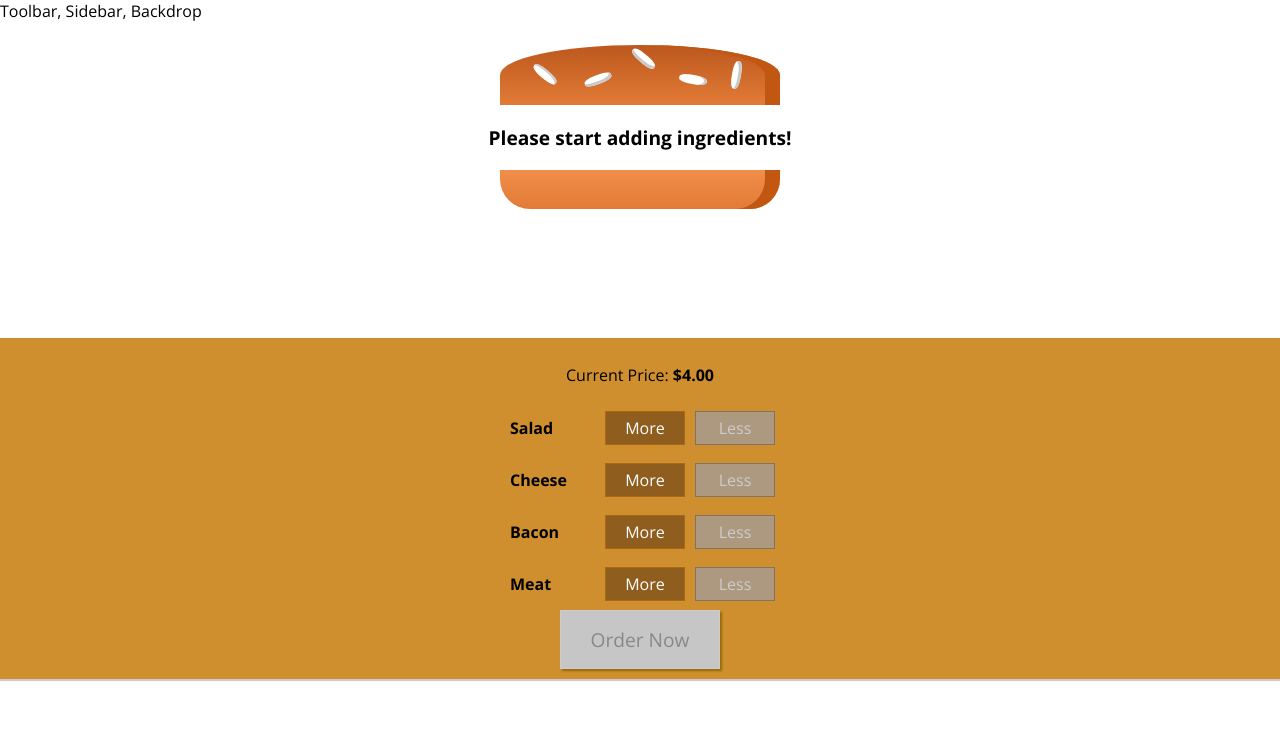
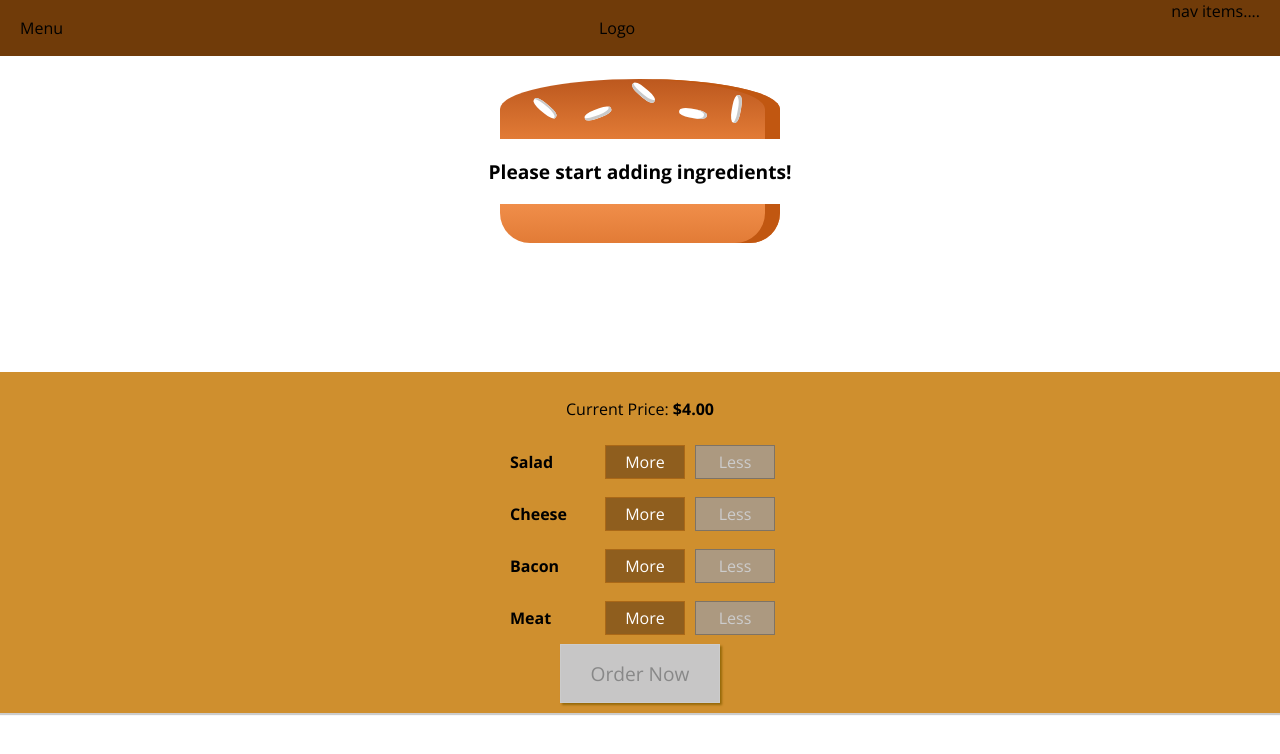
Before and after one commit to n8cotoa/burger-builder-react-practice, a React (Create React App) app: page / in a window 1280 px wide. Shown: the top 754 px of the page. Built offline with nearby package versions, Linux system fonts and the light colour scheme.

Commit message:
Add navigation component and navbar component

```diff
--- a/src/components/Layout/Layout.js
+++ b/src/components/Layout/Layout.js
@@ -1,12 +1,11 @@
 import React from 'react';
 import Aux from '../../hoc/Aux';
 import classes from './Layout.module.css';
+import Navbar from '../Navigation/Navbar/Navbar';
 
 const layout = ( props ) => (
   <Aux>
-    <div>
-      Toolbar, Sidebar, Backdrop
-    </div>
+    <Navbar />
     <main className={classes.Content}>
       {props.children}
     </main>
--- a/src/components/Layout/Layout.module.css
+++ b/src/components/Layout/Layout.module.css
@@ -1,3 +1,3 @@
 .Content {
-  margin-top: 16px;
+  margin-top: 72px;
 }
--- /dev/null
+++ b/src/components/Navigation/Navbar/Navbar.js
@@ -0,0 +1,14 @@
+import React from 'react';
+import classes from './Navbar.module.css';
+
+const navbar = ( props ) => (
+  <header className={classes.Navbar}>
+    <div>Menu</div>
+    <div>Logo</div>
+    <nav>
+      nav items....
+    </nav>
+  </header>
+);
+
+export default navbar;
--- /dev/null
+++ b/src/components/Navigation/Navbar/Navbar.module.css
@@ -0,0 +1,19 @@
+.Navbar {
+  height: 56px;
+  width: 100%;
+  position: fixed;
+  top: 0;
+  left: 0;
+  background-color: #703B09;
+  display: flex;
+  justify-content: space-between;
+  align-items: center;
+  padding: 0 20px;
+  box-sizing: border-box;
+  z-index: 90;
+}
+
+.Navbar nav {
+  height: 100%;
+
+}
```
